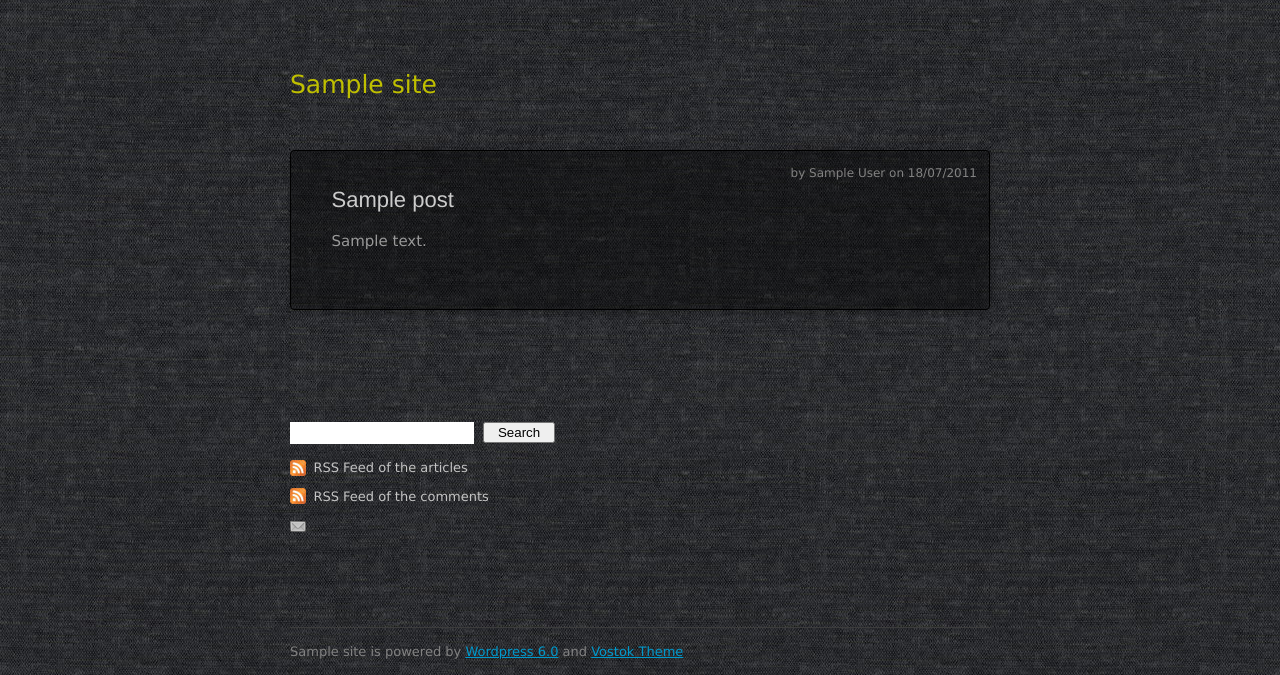
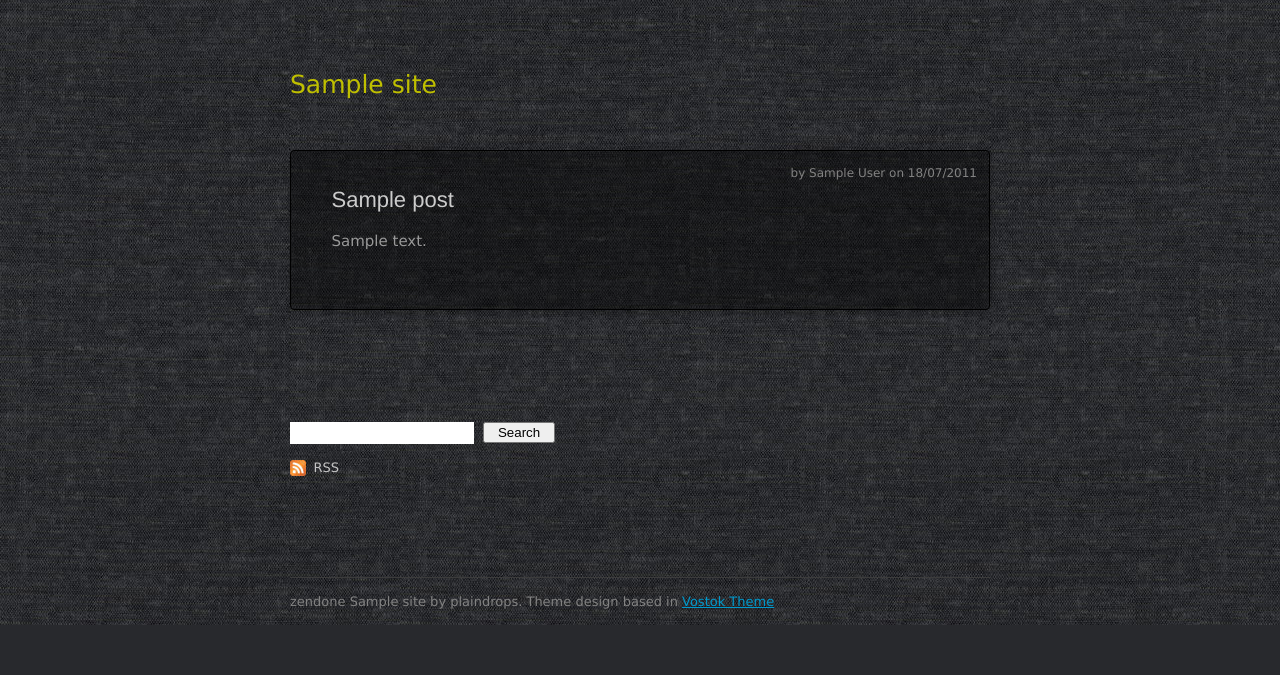
Before and after one commit to zendone/zendone-blog, a WordPress theme: template zendone-theme/index.php in a window 1280 px wide. Shown: the part 349-1024 px from the top of the page. After the commit the page ends 974 px from the top, so only its background shows below. Run offline with PHP 8.4 and a stand-in for WordPress, Linux system fonts and the light colour scheme; the site name, menu and one post (Sample post) are stand-ins, and other content is empty.

Commit message:
minor corrections to the blog templates

```diff
--- a/zendone-theme/footer.php
+++ b/zendone-theme/footer.php
@@ -1,5 +1,5 @@
 	<div id="footer">
-		<p><?php bloginfo('name'); ?> <?php _e('is powered by','vostok'); ?> <a href="http://www.wordpress.org" hreflang="en">Wordpress <?php bloginfo('version'); ?></a> <?php _e('and','vostok'); ?> <a href="http://www.vostoktheme.com" hreflang="en">Vostok Theme</a></p>
+		<p>zendone <?php bloginfo('name'); ?> by plaindrops. Theme design based in <a href="http://www.vostoktheme.com" hreflang="en">Vostok Theme</a></p>
 	</div><!-- close:footer -->
 </div><!-- close:wrapper -->
 <?php wp_footer(); ?>
--- a/zendone-theme/sidebar.php
+++ b/zendone-theme/sidebar.php
@@ -7,9 +7,7 @@
 	<div id="sb-2">
 		<?php include (TEMPLATEPATH . '/searchform.php'); ?>
 		<ul id="rss">
-			<li><a href="<?php bloginfo('rss2_url'); ?>"><?php _e('RSS Feed of the articles','vostok'); ?></a></li>
-			<li><a href="<?php bloginfo('comments_rss2_url'); ?>"><?php _e('RSS Feed of the comments','vostok'); ?></a></li>
+			<li><a href="<?php bloginfo('rss2_url'); ?>"><?php _e('RSS','vostok'); ?></a></li>
 		</ul>
-		<a href="mailto:<?php bloginfo('admin_email'); ?>" class="email"><?php bloginfo('admin_email'); ?></a>
 	</div><!-- close:sb-2 -->
 </div><!-- close:sidebar -->
```
